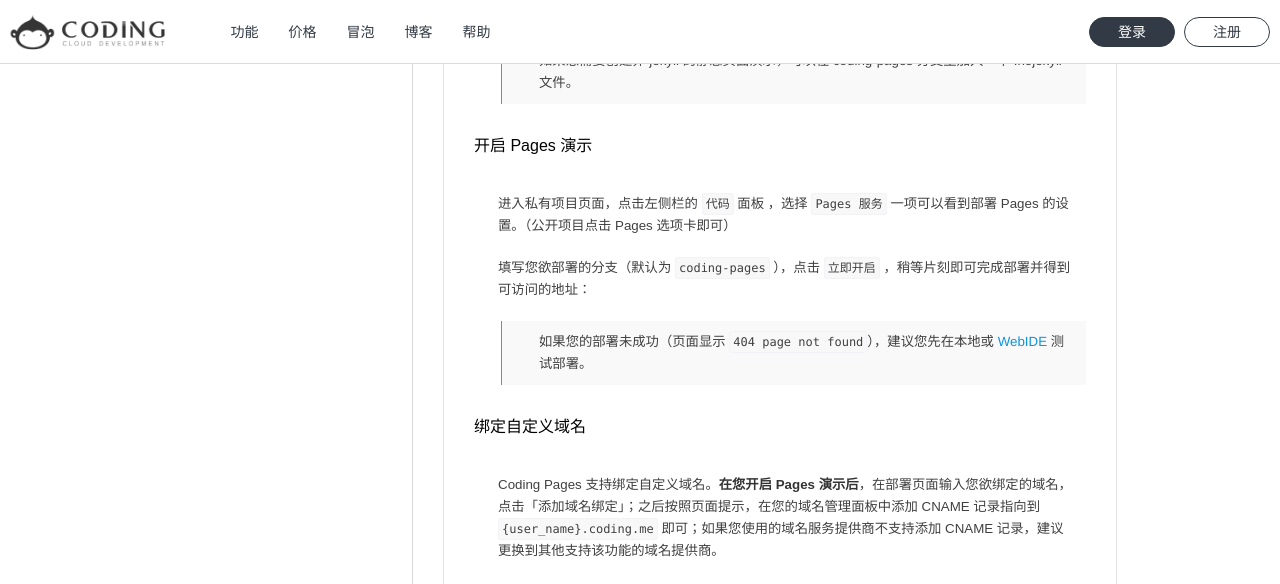
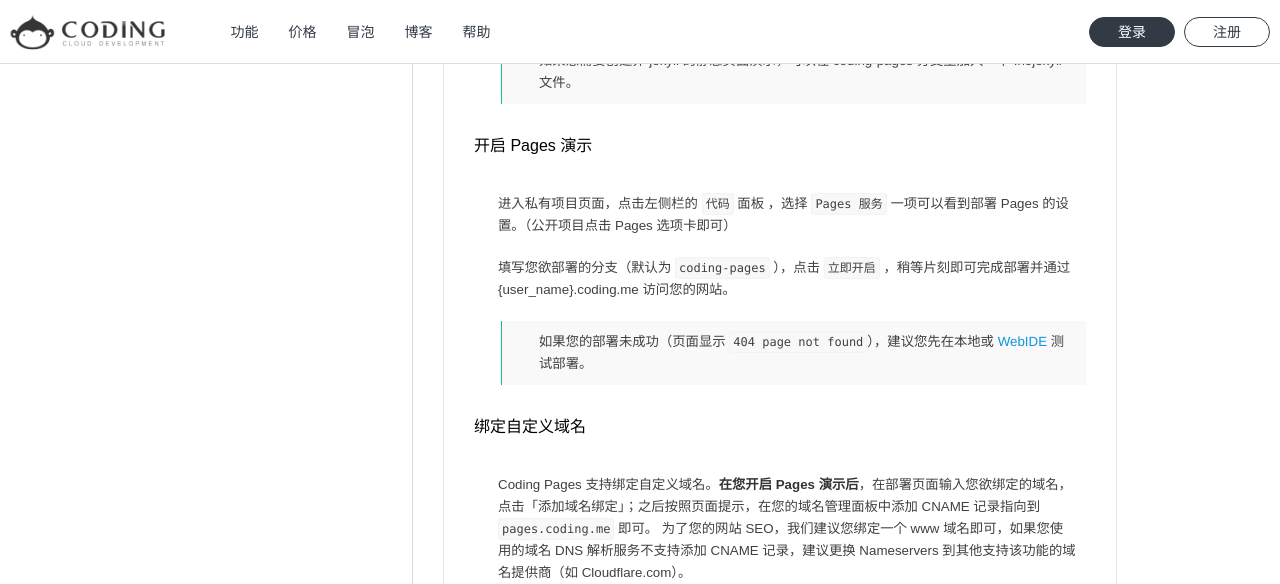
Before and after one commit to Coding/coding-docs, a Jekyll site: the page built from doc/pages/index.markdown, in a window 1280 px wide and 1400 px high, scrolled down 1605 px. Shown: the top 584 px of the window. Built offline with Jekyll 4.4.1, drawn with Linux system fonts in a browser that asks for light colours; some of the changed text lies outside the part shown; grey boxes are pictures that could not be loaded.

Commit message:
增加 Pages CNAME 设置图片

````diff
--- a/doc/pages/index.markdown
+++ b/doc/pages/index.markdown
@@ -62,14 +62,16 @@
 
 进入私有项目页面，点击左侧栏的 `代码` 面板 ，选择 `Pages 服务` 一项可以看到部署 Pages 的设置。（公开项目点击 Pages 选项卡即可）
 
-填写您欲部署的分支（默认为 `coding-pages` ），点击 `立即开启` ，稍等片刻即可完成部署并得到可访问的地址：
+填写您欲部署的分支（默认为 `coding-pages` ），点击 `立即开启` ，稍等片刻即可完成部署并通过 {user_name}.coding.me 访问您的网站。
 
 > 如果您的部署未成功（页面显示 `404 page not found`），建议您先在本地或 [WebIDE](https://ide.coding.net) 测试部署。
 
 #### 绑定自定义域名
 
-Coding Pages 支持绑定自定义域名。**在您开启 Pages 演示后**，在部署页面输入您欲绑定的域名，点击「添加域名绑定」；之后按照页面提示，在您的域名管理面板中添加 CNAME 记录指向到 `{user_name}.coding.me` 即可；如果您使用的域名服务提供商不支持添加 CNAME 记录，建议更换到其他支持该功能的域名提供商。
+Coding Pages 支持绑定自定义域名。**在您开启 Pages 演示后**，在部署页面输入您欲绑定的域名，点击「添加域名绑定」；之后按照页面提示，在您的域名管理面板中添加 CNAME 记录指向到 `pages.coding.me` 即可。
+为了您的网站 SEO，我们建议您绑定一个 www 域名即可，如果您使用的域名 DNS 解析服务不支持添加 CNAME 记录，建议更换 Nameservers 到其他支持该功能的域名提供商（如 Cloudflare.com）。
 
+ ![图片](https://dn-coding-net-production-pp.qbox.me/797eff38-40e8-4ec8-a74c-b8a89246009d.png)
 
 #### 创建项目 Pages
 
@@ -93,4 +95,4 @@
 ```
 之后即可通过 {user_name}.coding.me/project_name 的地址来访问您的项目演示页面。
 
-> Coding Pages 服务默认使用 coding.me 域名（寓意为 “Coding 迷”），Pages 页面的地址规则一般是 {user_name}.coding.me/{project_name} 的形式。
+Coding Pages 服务默认使用 coding.me 域名（寓意为 “Coding 迷”），Pages 页面的地址规则一般是 {user_name}.coding.me/{project_name} 的形式。注意项目 Pages 可能会由于资源路径不正确显示不全，可以通过绑定一个域名或使用 Chrome 开发者工具查找错误自行修正资源 URL。
````
Also changed, not shown: 3 other files.
